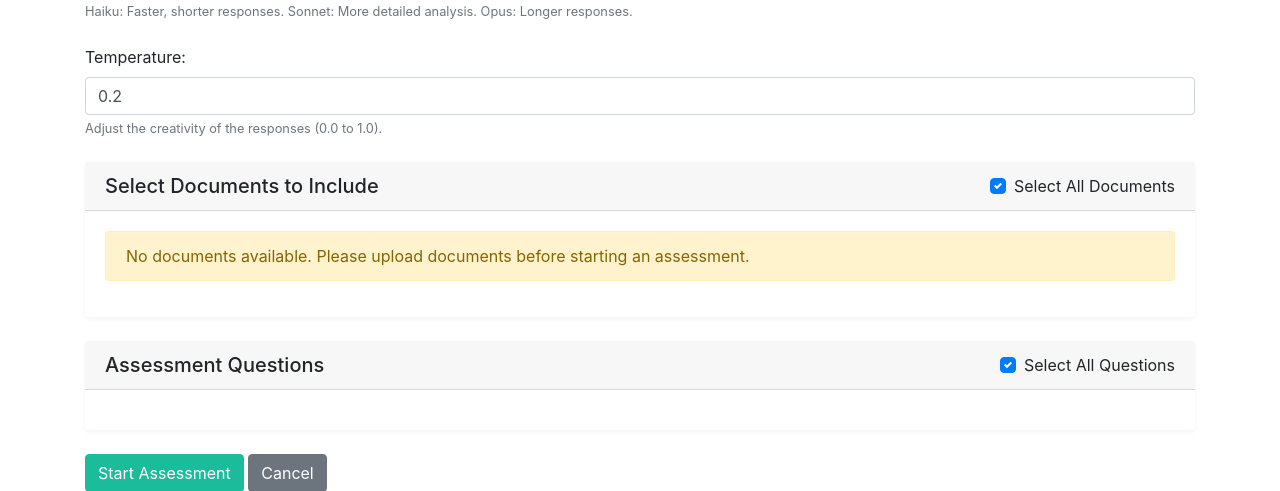
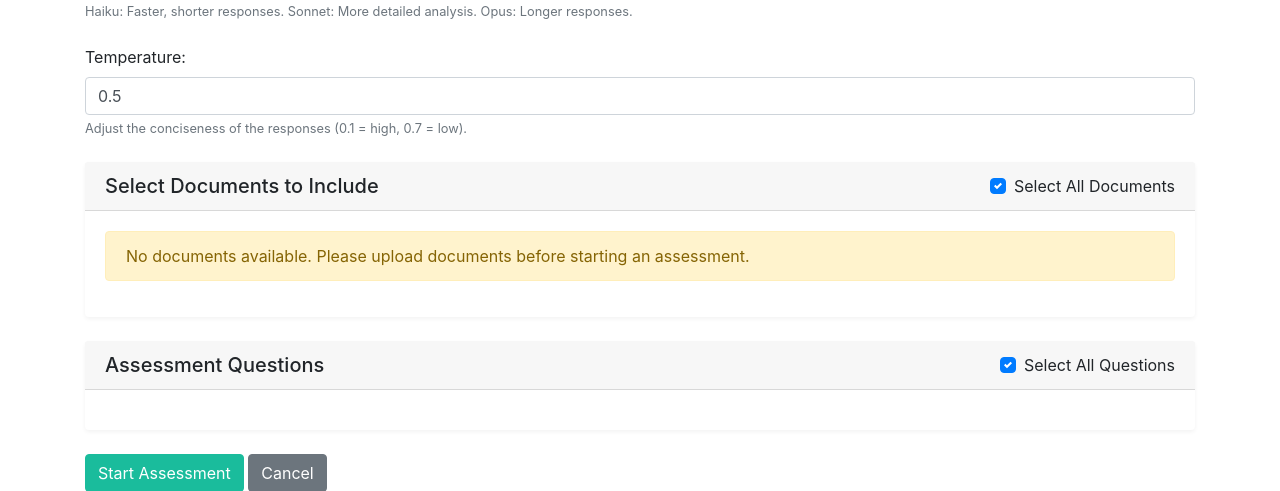
Before and after one commit to patterson-s/siemens, a Python web app: template app/templates/main/start_assessment.html in a window 1280 px wide. Shown: the part 280-771 px from the top of the page. Run offline with Jinja, Linux system fonts and the light colour scheme; the template is opened without the code that fills it, so the values that code supplies are empty; some libraries are stand-ins or nearby versions.

Commit message:
adjust temperature options and description

```diff
--- a/app/templates/main/start_assessment.html
+++ b/app/templates/main/start_assessment.html
@@ -21,8 +21,8 @@
         <div class="form-group mb-4">
             <label for="temperature">Temperature:</label>
             <input type="number" class="form-control" id="temperature" name="temperature"
-                   value="0.2" step="0.1" min="0" max="0.5" required>
-            <small class="form-text text-muted">Adjust the creativity of the responses (0.0 to 1.0).</small>
+                   value="0.5" step="0.1" min="0.1" max="0.7" required>
+            <small class="form-text text-muted">Adjust the conciseness of the responses (0.1 = high, 0.7 = low).</small>
         </div>
 
         <!-- Document Selection Section -->
```
